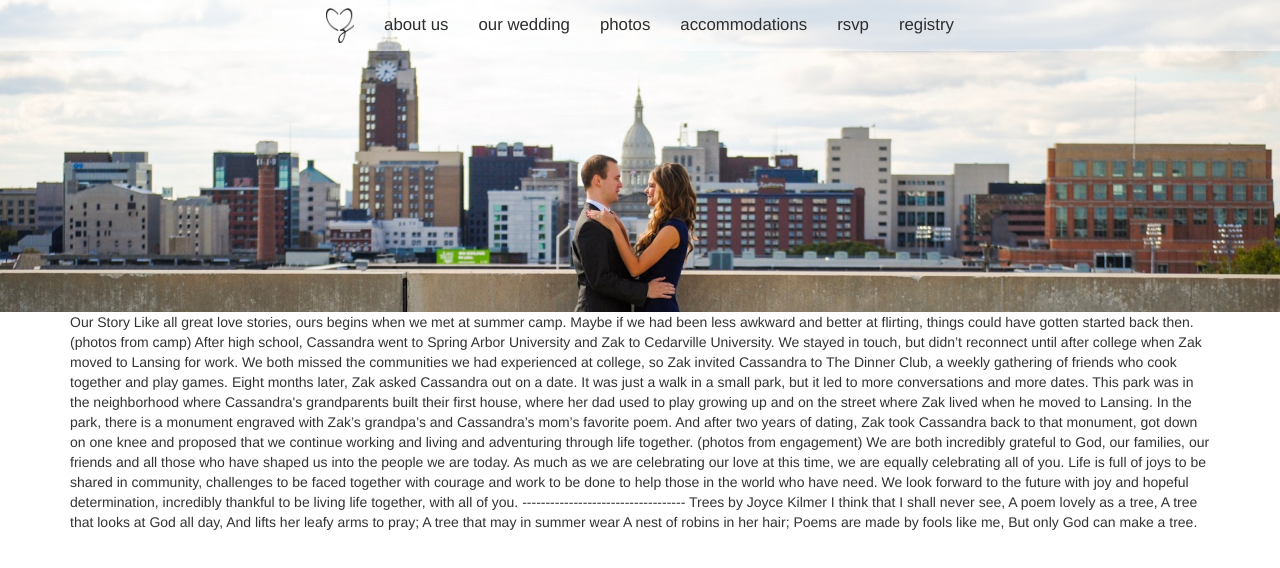
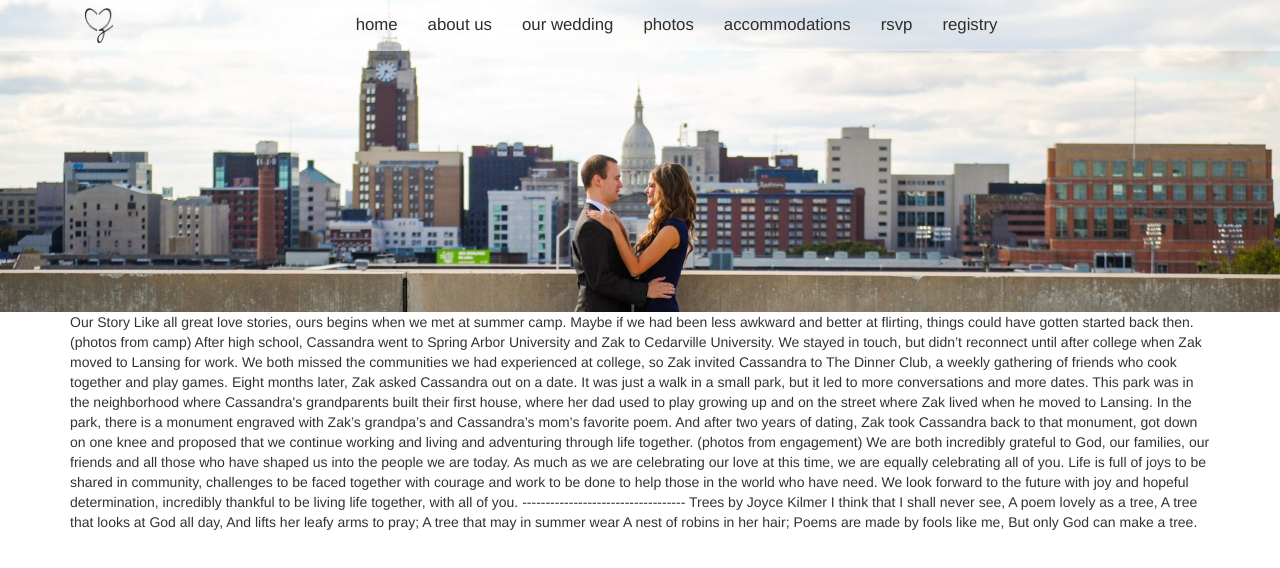
Before and after one commit to zacharyweston/wedding-website, a plain HTML site: page about-us.html in a window 1280 px wide. Drawn offline with nearby package versions, Linux system fonts and the light colour scheme; a web font is replaced by a local one.

Commit message:
new changes

```diff
--- a/about-us.html
+++ b/about-us.html
@@ -28,10 +28,11 @@
           </button>
           <a class="navbar-brand" href="#"></a>
         </div>
-        <div class="collapse navbar-collapse">
+        <div class="collapse navbar-collapse" id="navbar">
+          <a class="navbar-brand navbar-left hidden-xs" rel="home" href="#" title="Zak &amp; Cassandra Wedding">
+            <img style="max-height: 35px; margin-top: -7px;" src="logo.png">
           <ul class="nav navbar-nav">
-                <a class="navbar-brand" rel="home" href="index.html" title="Home">
-                  <img style="max-height: 35px; margin-top: -7px;" src="logo.png">
+            <li><a href="index.html">home</a></li>
             <li><a href="about-us.html">about us </a></li>
             <li><a href="wedding.html">our wedding</a></li>
             <li><a href="photos.html">photos</a></li>
```
Also changed, not shown: accommodations.html (+4 -3 lines), index.html (+3 -4 lines), photos.html (+4 -3 lines), registry.html (+4 -3 lines), rsvp.html (+4 -3 lines), wedding.html (+4 -3 lines). Lines whose indentation alone changed are shown as unchanged.
